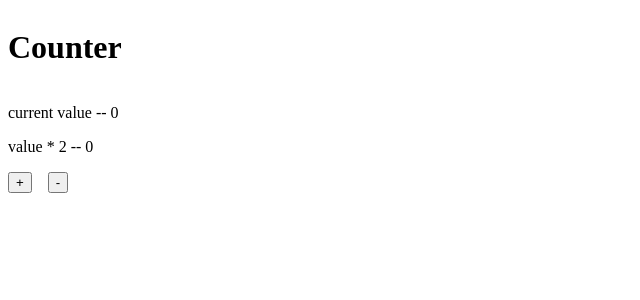
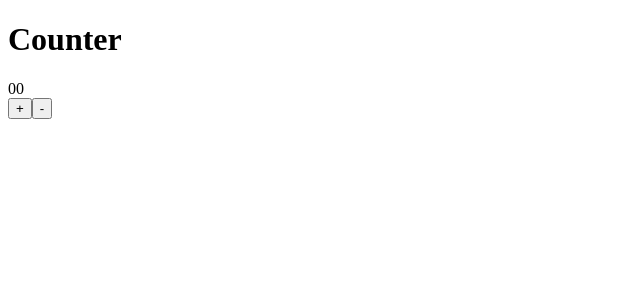
Before and after one commit to jaemin96/web-client, a React (Create React App) app in the folder packages/notice-board/: page / in a window 1280 px wide. Shown: the top 300 px of the page, without its empty margins (0-640 px from the left). Built offline with nearby package versions, Linux system fonts and the light colour scheme.

Commit message:
feat: counter 컴포넌트 class 설정
Github issue #7

```diff
--- a/packages/notice-board/src/components/counter.tsx
+++ b/packages/notice-board/src/components/counter.tsx
@@ -27,13 +27,17 @@ const Counter = () => {
   };
 
   return (
-    <div style={{ display: 'flex', flexDirection: 'column', gap: '1rem' }}>
-      <h1>Counter</h1>
-      <span>{`current value -- ${count}`}</span>
-      <span>{`value * 2 -- ${doubleCount}`}</span>
-      <div style={{ display: 'flex', gap: '1rem' }}>
-        <button onClick={increase}>+</button>
-        <button onClick={decrease}>-</button>
+    <div className="counter">
+      <h1 className="counter-title">Counter</h1>
+      <span className="counter-count">{count}</span>
+      <span className="counter-double_count">{doubleCount}</span>
+      <div className="counter-btn">
+        <button className="increase-btn" onClick={increase}>
+          +
+        </button>
+        <button className="decrease-btn" onClick={decrease}>
+          -
+        </button>
       </div>
     </div>
   );
```
